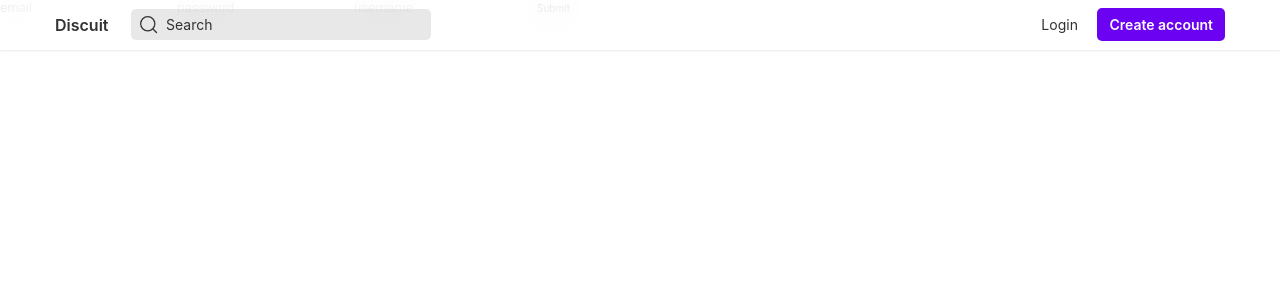
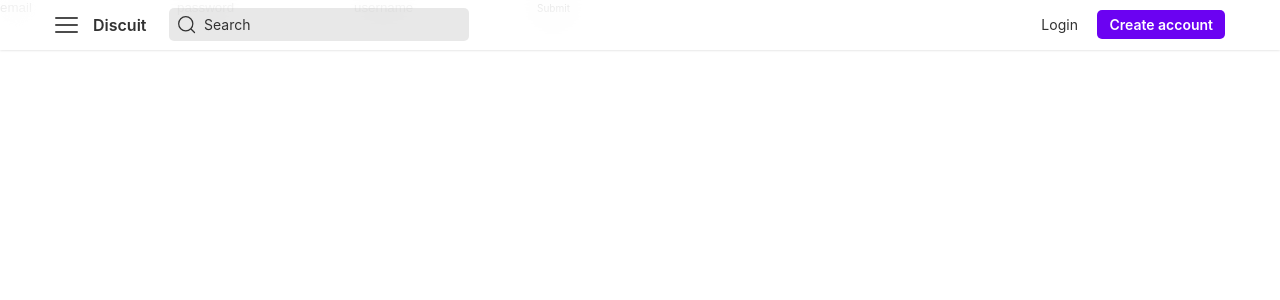
Before and after one commit to artemlenkevich/discuit, a React (Create React App) app: page / in a window 1280 px wide. Shown: the top 300 px of the page. Built offline with nearby package versions, Linux system fonts and the light colour scheme; no server answers.

Commit message:
created burger

```diff
--- a/src/components/Layout/Layout.module.scss
+++ b/src/components/Layout/Layout.module.scss
@@ -1,4 +1,5 @@
 @use 'src/scss/variables.module.scss' as v;
+@use 'src/scss/utils' ;
 
 .header {
   display: flex;
@@ -47,7 +48,7 @@
 }
 
 .searchInput {
-  padding: 5px 8px 5px 33px;
+  padding: 6px 8px 6px 33px;
   width: 100%;
   background-color: v.$color-input;
   font-family: v.$font;
@@ -83,3 +84,10 @@
 .createAccountButton {
     margin-left: 7.5px;
 }
+
+.burgerWrapper {
+  margin-right: 15px;
+  @include utils.breakpoint(xl) {
+    display: none;
+  }
+}
--- a/src/components/Layout/index.tsx
+++ b/src/components/Layout/index.tsx
@@ -1,6 +1,7 @@
 import { PropsWithChildren } from 'react';
 
 import { Button } from '@/components';
+import { Burger } from '@/components/ui';
 
 import { ReactComponent as SearchLogo } from './assets/logo.svg';
 import styles from './Layout.module.scss';
@@ -11,6 +12,9 @@ export const Layout: React.FC<PropsWithChildren> = ({ children }) => {
       <header className={styles.header}>
         <div className={styles.inner}>
           <div className={styles.left}>
+            <div className={styles.burgerWrapper}>
+              <Burger />
+            </div>
             <a href='/' className={styles.logo}>
               Discuit
             </a>
--- /dev/null
+++ b/src/components/ui/Burger/Burger.module.scss
@@ -0,0 +1,18 @@
+@use 'src/scss/variables.module.scss' as v;
+
+.burger {
+  padding: 0;
+  display: flex;
+  flex-direction: column;
+  justify-content: space-between;
+  align-items: stretch;
+  width: 23px;
+  height: 16px;
+}
+
+.burgerLine {
+  height: 2px;
+  border-top: 2px solid rgba(v.$base-fg, 0.7);
+  border-radius: 5px;
+  width: 100%;
+}
--- /dev/null
+++ b/src/components/ui/Burger/index.tsx
@@ -0,0 +1,15 @@
+import styles from './Burger.module.scss';
+
+interface BurgerProps {
+  onClick?: () => void;
+}
+
+export const Burger: React.FC<BurgerProps> = ({ onClick }) => {
+  return (
+    <button onClick={onClick} className={styles.burger}>
+      <div className={styles.burgerLine}></div>
+      <div className={styles.burgerLine}></div>
+      <div className={styles.burgerLine}></div>
+    </button>
+  );
+};
--- a/src/components/ui/index.ts
+++ b/src/components/ui/index.ts
@@ -1 +1,2 @@
 export { Button } from './Button';
+export { Burger } from './Burger';
--- a/src/scss/index.scss
+++ b/src/scss/index.scss
@@ -4,5 +4,4 @@
 html {
   font-family: v.$font;
   font-size: v.$fs-base;
-  line-height: 1.5;
 }
```
